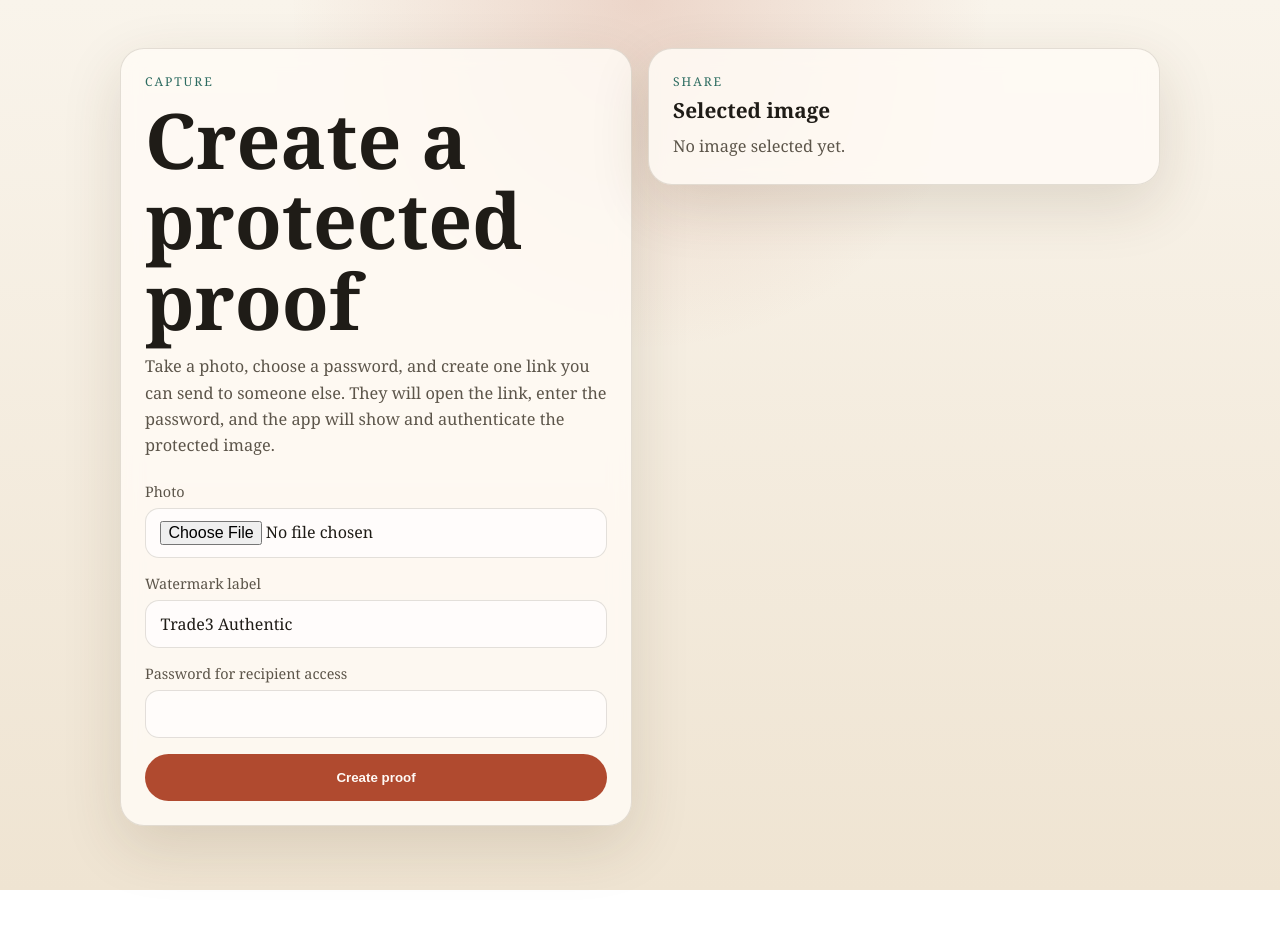
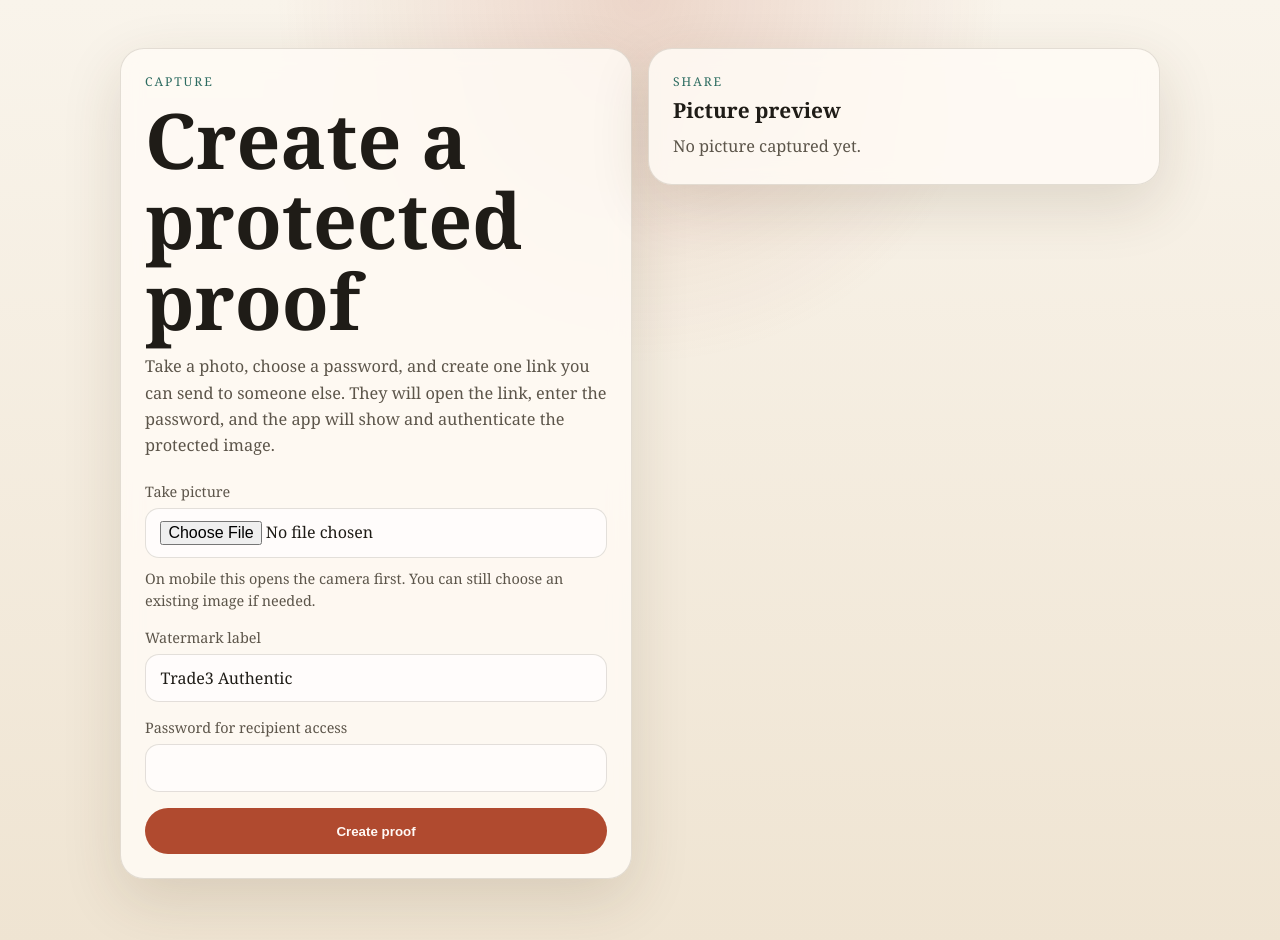
Before and after one commit to glxtraa/trade3_camera_watermark, a Next.js app: page /create in a window 1280 px wide. Shown: the top 940 px of the page. Before the commit the page ends 890 px from the top, so only its background shows below. Built offline with nearby package versions, Linux system fonts and the light colour scheme.

Commit message:
camera friendly

```diff
--- a/app/globals.css
+++ b/app/globals.css
@@ -149,6 +149,13 @@ li + li {
   color: var(--muted);
 }
 
+.field-hint {
+  margin: -0.35rem 0 0;
+  font-size: 0.9rem;
+  line-height: 1.5;
+  color: var(--muted);
+}
+
 .field input {
   min-height: 2.9rem;
   padding: 0.75rem 0.9rem;
--- a/components/create-proof-form.tsx
+++ b/components/create-proof-form.tsx
@@ -49,7 +49,7 @@ export function CreateProofForm() {
     setResult(null);
 
     if (!file) {
-      setError("Choose a photo first.");
+      setError("Take a picture first.");
       return;
     }
 
@@ -157,7 +157,7 @@ export function CreateProofForm() {
 
         <form onSubmit={handleSubmit} className="stack">
           <label className="field">
-            <span>Photo</span>
+            <span>Take picture</span>
             <input
               type="file"
               accept="image/jpeg,image/png,image/webp,image/heic"
@@ -165,6 +165,9 @@ export function CreateProofForm() {
               onChange={(event) => setFile(event.target.files?.[0] ?? null)}
             />
           </label>
+          <p className="field-hint">
+            On mobile this opens the camera first. You can still choose an existing image if needed.
+          </p>
 
           <label className="field">
             <span>Watermark label</span>
@@ -197,7 +200,7 @@ export function CreateProofForm() {
 
       <section className="panel">
         <p className="eyebrow">Share</p>
-        <h2>Selected image</h2>
+        <h2>Picture preview</h2>
         {previewUrl ? (
           <Image
             src={previewUrl}
@@ -208,7 +211,7 @@ export function CreateProofForm() {
             unoptimized
           />
         ) : null}
-        {!previewUrl ? <p className="lede">No image selected yet.</p> : null}
+        {!previewUrl ? <p className="lede">No picture captured yet.</p> : null}
 
         {result ? (
           <div className="result-card">
```
